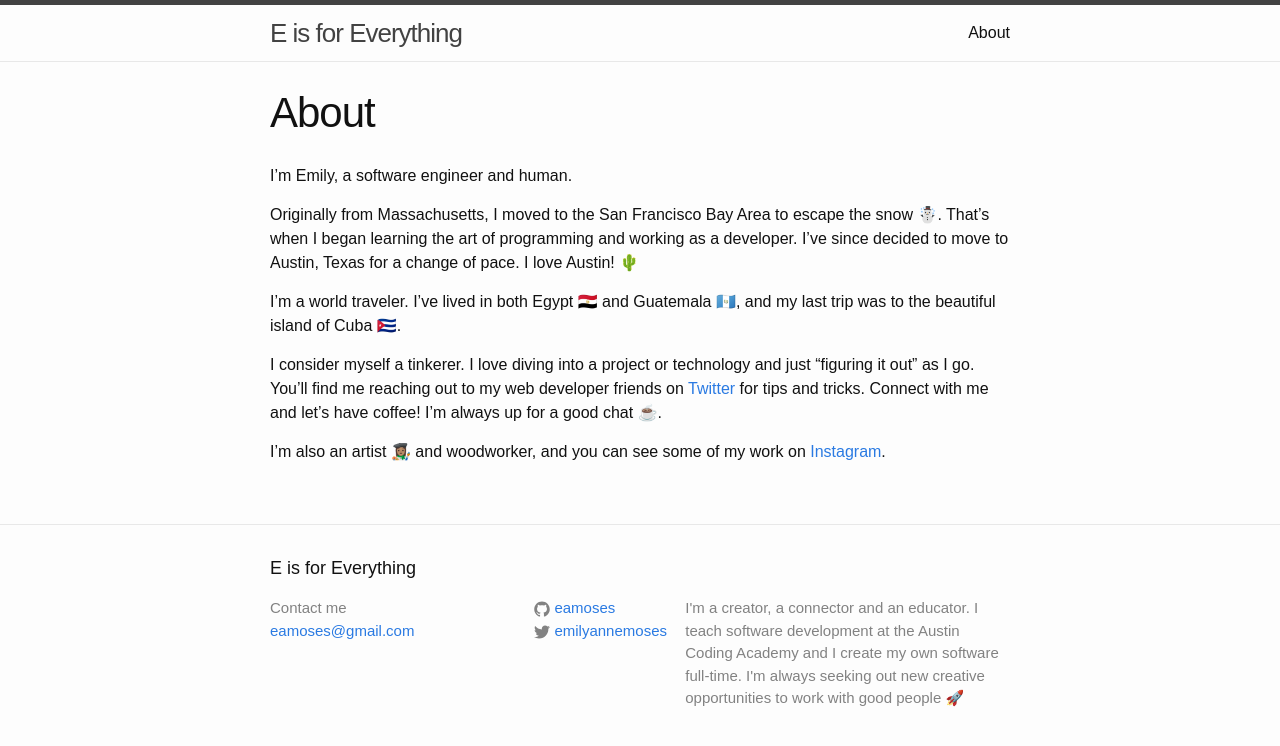
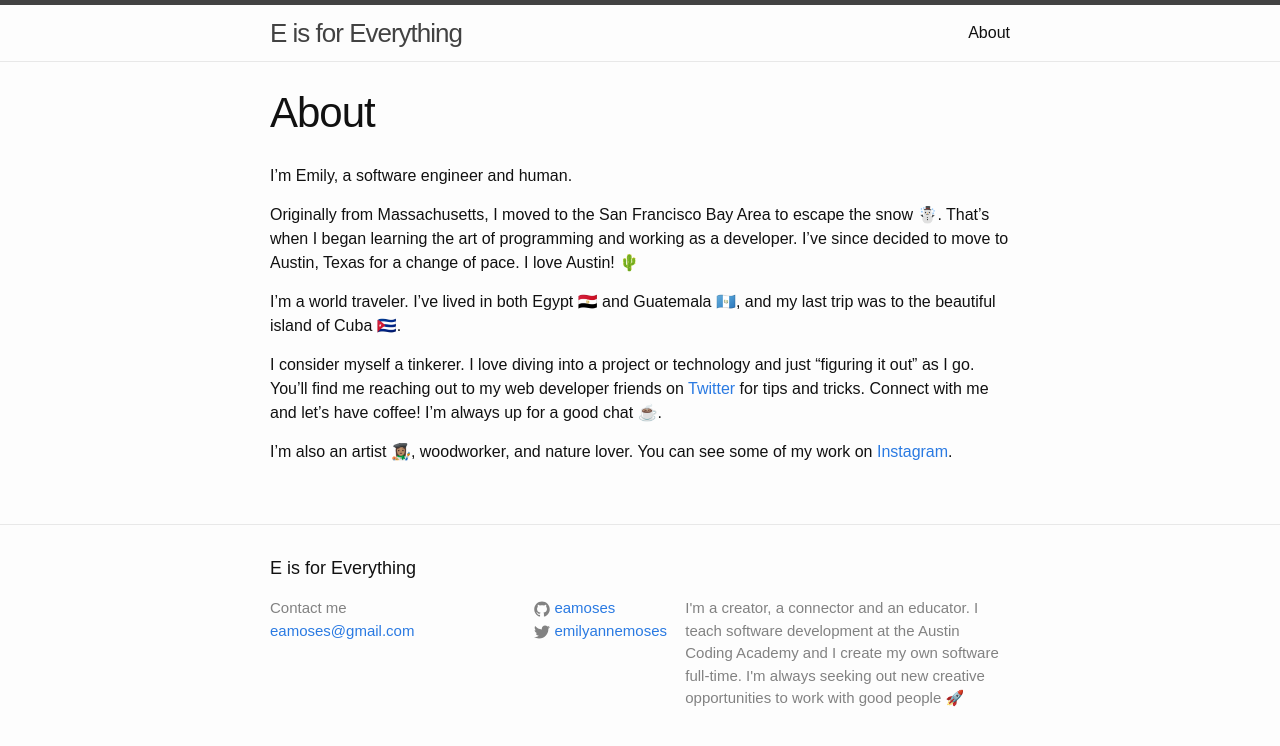
Before and after one commit to emilyannemoses/blog, a Jekyll site: the page built from about.md, in a window 1280 px wide. Shown: the top 746 px of the page. Built offline with Jekyll 4.4.1, drawn with Linux system fonts in a browser that asks for light colours.

Commit message:
editing about me

```diff
--- a/about.md
+++ b/about.md
@@ -12,7 +12,7 @@ I'm a world traveler. I've lived in both Egypt 🇪🇬 and Guatemala 🇬🇹,
 
 I consider myself a tinkerer. I love diving into a project or technology and just "figuring it out" as I go. You'll find me reaching out to my web developer friends on [Twitter] for tips and tricks. Connect with me and let's have coffee! I'm always up for a good chat ☕️.
 
-I'm also an artist 👩🏽‍🎨 and woodworker, and you can see some of my work on [Instagram].
+I'm also an artist 👩🏽‍🎨, woodworker, and nature lover. You can see some of my work on [Instagram].
 
 [Twitter]: https://twitter.com/emilyannemoses
 [Instagram]: https://www.instagram.com/emilyannemoses/
```
